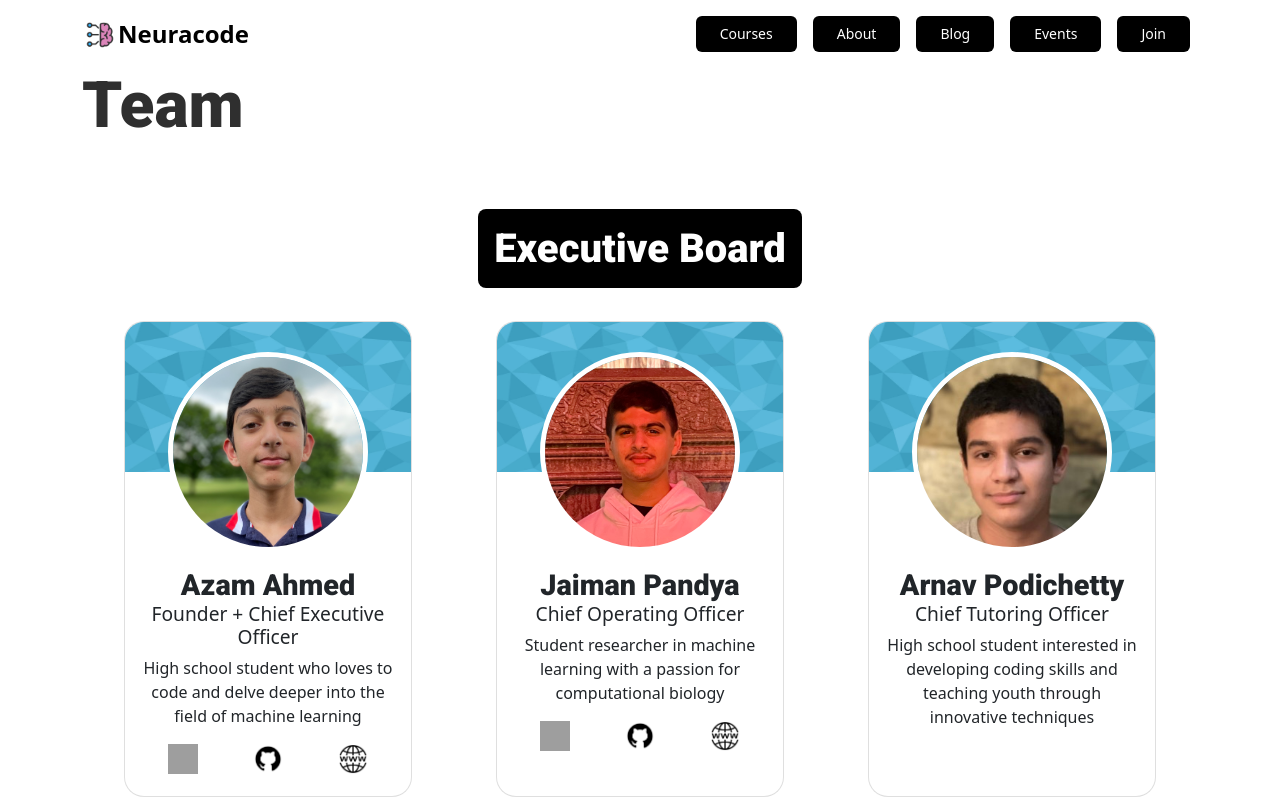
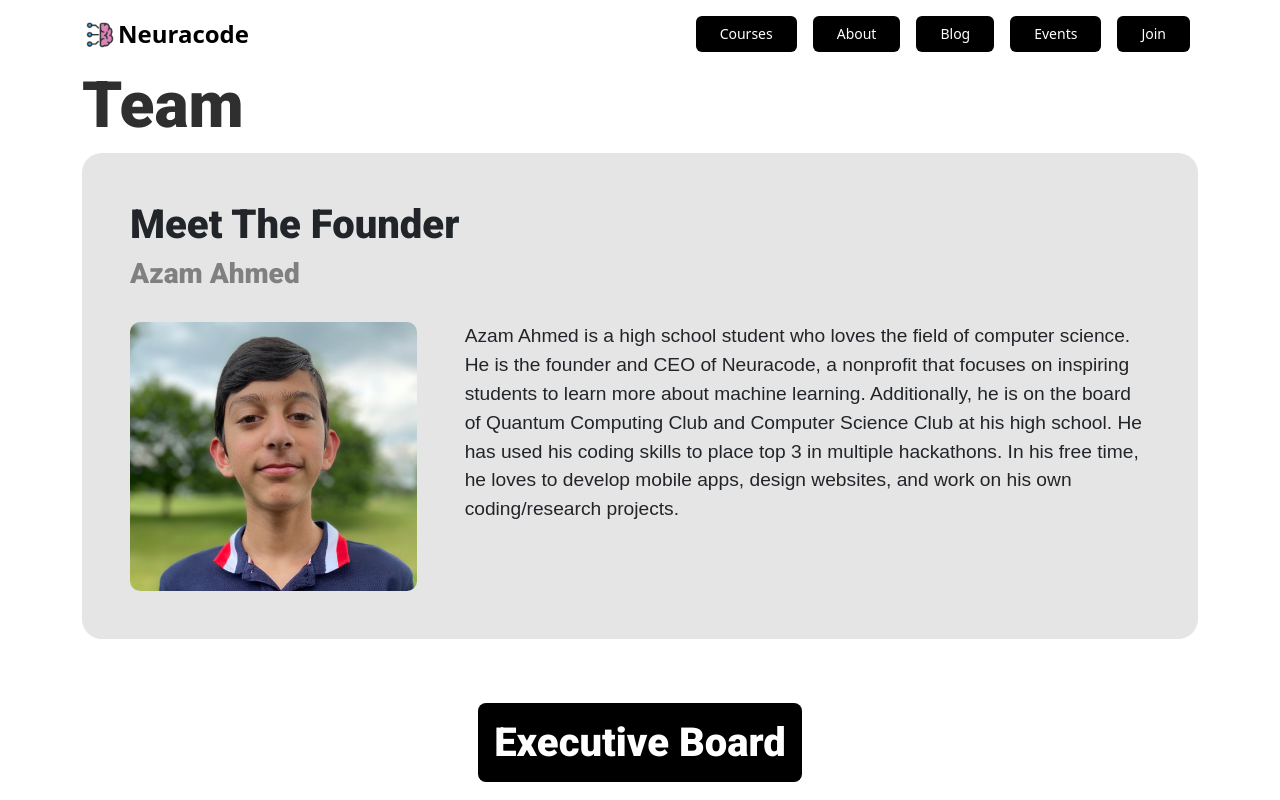
Before and after one commit to Neuracode/website, a Next.js app: page /about/team in a window 1280 px wide. Shown: the top 800 px of the page. Built offline with nearby package versions, Linux system fonts and the light colour scheme; grey boxes are pictures that could not be loaded.

Commit message:
Add team card on top

```diff
--- a/pages/about/team.tsx
+++ b/pages/about/team.tsx
@@ -3,6 +3,7 @@ import { Container } from 'react-bootstrap';
 import styles from '../../styles/About.module.css';
 import TeamCard from '../../components/TeamCard';
 import Head from 'next/head';
+import Image from 'next/image';
 
 const Team: React.FC = () => {
     interface ITeamCard {
@@ -18,7 +19,7 @@ const Team: React.FC = () => {
     const executiveBoard: ITeamCard[] = [
         {
             name: 'Azam Ahmed',
-            title: 'Founder + Chief Executive Officer',
+            title: 'Chief Executive Officer',
             image: 'azam.jpg',
             description:
                 'High school student who loves to code and delve deeper into the field of machine learning',
@@ -209,7 +210,31 @@ const Team: React.FC = () => {
             </Head>
             <Container>
                 <h1 className={styles.title}>Team</h1>
-
+                <div className={styles.meetTheFounder}>
+                    <h2>Meet The Founder</h2>
+                    <h3>Azam Ahmed</h3>
+                    <div className='d-flex flex-row'>
+                        <Image
+                            className={styles.founderImage}
+                            src='/team/azam.jpg'
+                            alt='azam'
+                            width={320}
+                            height={300}
+                        />
+                        <p className='w-75 ms-5'>
+                            Azam Ahmed is a high school student who loves the
+                            field of computer science. He is the founder and CEO
+                            of Neuracode, a nonprofit that focuses on inspiring
+                            students to learn more about machine learning.
+                            Additionally, he is on the board of Quantum
+                            Computing Club and Computer Science Club at his high
+                            school. He has used his coding skills to place top 3
+                            in multiple hackathons. In his free time, he loves
+                            to develop mobile apps, design websites, and work on
+                            his own coding/research projects.
+                        </p>
+                    </div>
+                </div>
                 <h3 className={styles.topText}>
                     <span className={styles.topTextSpan}>Executive Board</span>
                 </h3>
@@ -259,7 +284,9 @@ const Team: React.FC = () => {
                 </div>
                 <hr />
                 <h3 className={styles.topText}>
-                    <span className={`${styles.topTextSpan} ${styles.collegeVolunteers}`}>
+                    <span
+                        className={`${styles.topTextSpan} ${styles.collegeVolunteers}`}
+                    >
                         College Volunteers
                     </span>
                 </h3>
--- a/styles/About.module.css
+++ b/styles/About.module.css
@@ -59,7 +59,29 @@
 }
 
 .meetTheFounder {
+  background-color: #e5e5e5;
+  padding: 3rem;
+  font-family: 'Roboto', sans-serif;
+  border-radius: 20px;
+}
 
+.meetTheFounder h2 {
+  font-size: 2.5rem;
+}
+
+.meetTheFounder h3 {
+  color: #808080;
+  margin-bottom: 2rem;
+}
+
+.meetTheFounder div p {
+  font-family: sans-serif;
+  font-weight: 300;
+  font-size: 1.2rem;
+}
+
+.founderImage {
+  border-radius: 10px;
 }
 
 @media (max-width: 768px) {
```
